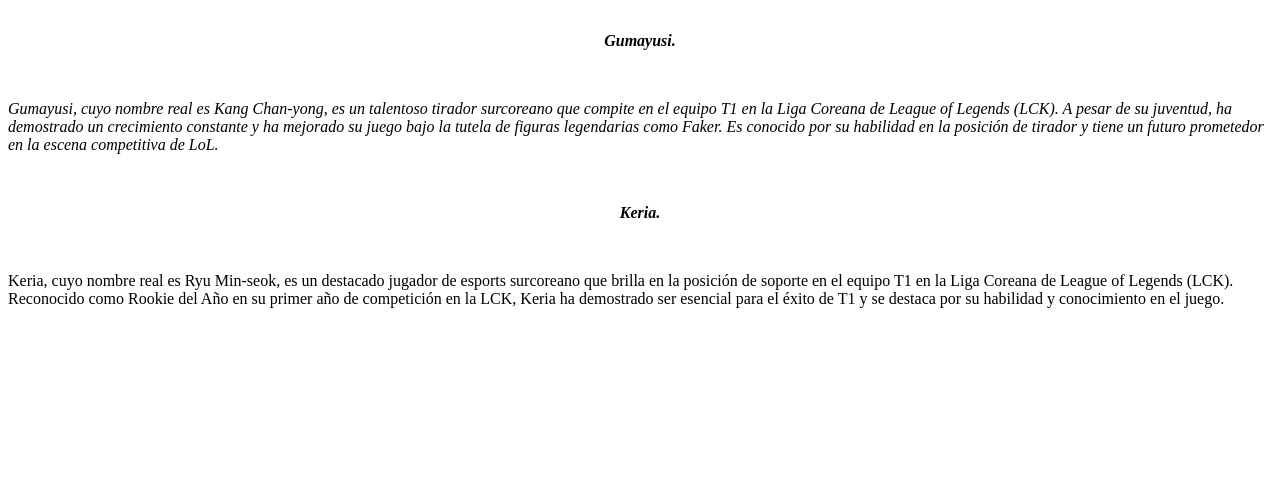
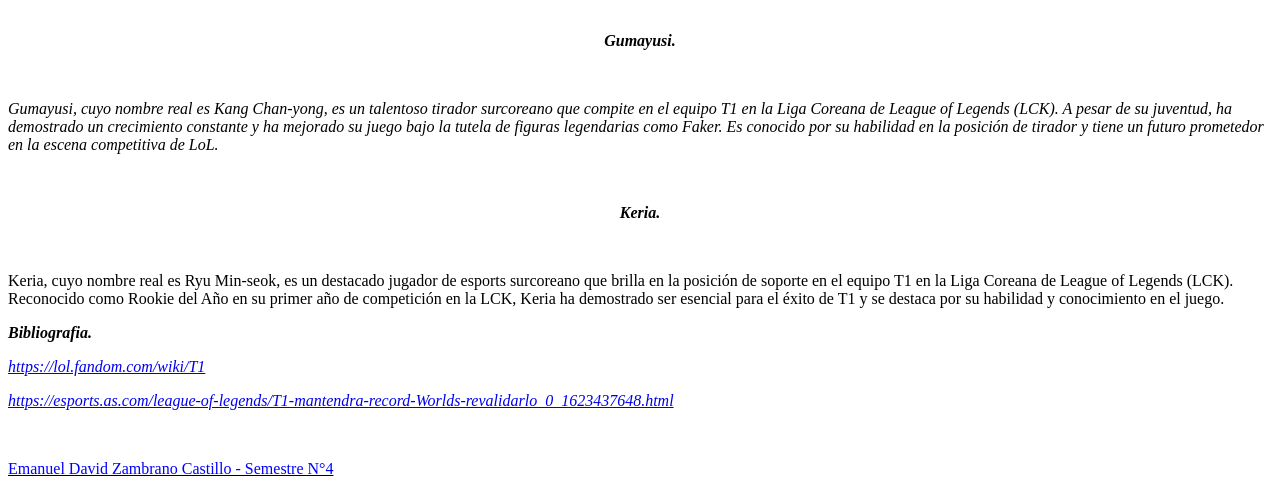
Before and after one commit to EMDACA/My_1er_repository, a plain HTML site: page New.html in a window 1280 px wide. Shown: the part 2061-2555 px from the top of the page. Before the commit the page ends 2385 px from the top, so only its background shows below. Drawn offline with Linux system fonts and the light colour scheme.

Commit message:
Bibliografia y nombre

```diff
--- a/New.html
+++ b/New.html
@@ -41,5 +41,10 @@
     <p style="text-align: center;"><strong><em>Keria.</em></strong></p>
     <p style="text-align: center;">&nbsp;</p>
     <p style="text-align: left;">Keria, cuyo nombre real es Ryu Min-seok, es un destacado jugador de esports surcoreano que brilla en la posici&oacute;n de soporte en el equipo T1 en la Liga Coreana de League of Legends (LCK). Reconocido como Rookie del A&ntilde;o en su primer a&ntilde;o de competici&oacute;n en la LCK, Keria ha demostrado ser esencial para el &eacute;xito de T1 y se destaca por su habilidad y conocimiento en el juego.</p>
+    <p style="text-align: left;"><em><strong>Bibliografia.</strong></em></p>
+    <p style="text-align: left;"><span style="color: #0000ff;"><em><a href="https://lol.fandom.com/wiki/T1">https://lol.fandom.com/wiki/T1</a></em></span></p>
+    <p style="text-align: left;"><span style="color: #0000ff;"><em><a href="https://esports.as.com/league-of-legends/T1-mantendra-record-Worlds-revalidarlo_0_1623437648.html">https://esports.as.com/league-of-legends/T1-mantendra-record-Worlds-revalidarlo_0_1623437648.html</a></em></span></p>
+    <p style="text-align: left;">&nbsp;</p>
+    <p style="text-align: left;"><span style="text-decoration: underline;"><span style="color: #0000ff;">Emanuel David Zambrano Castillo - Semestre N&deg;4</span></span></p>
 </body>
 </html>
```
